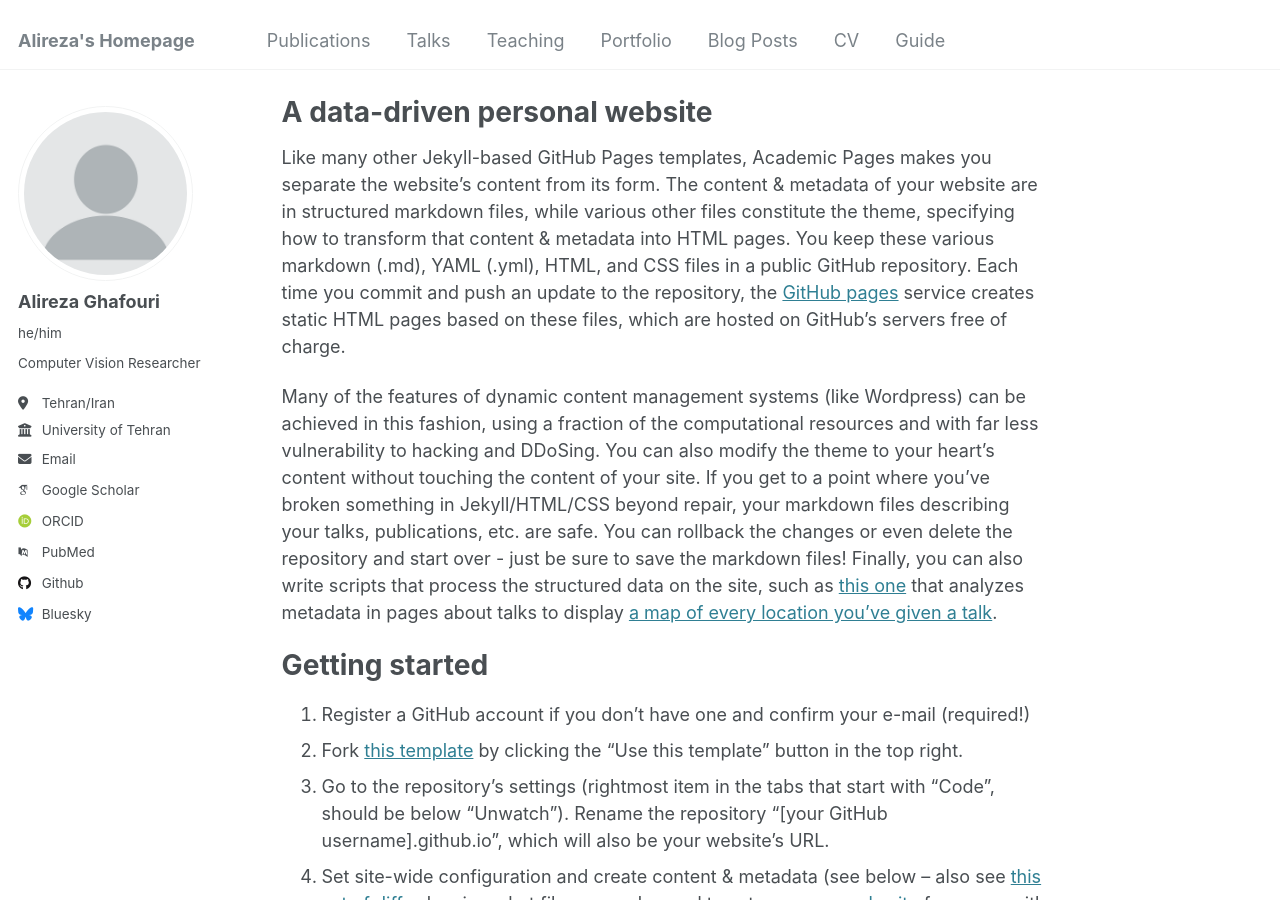
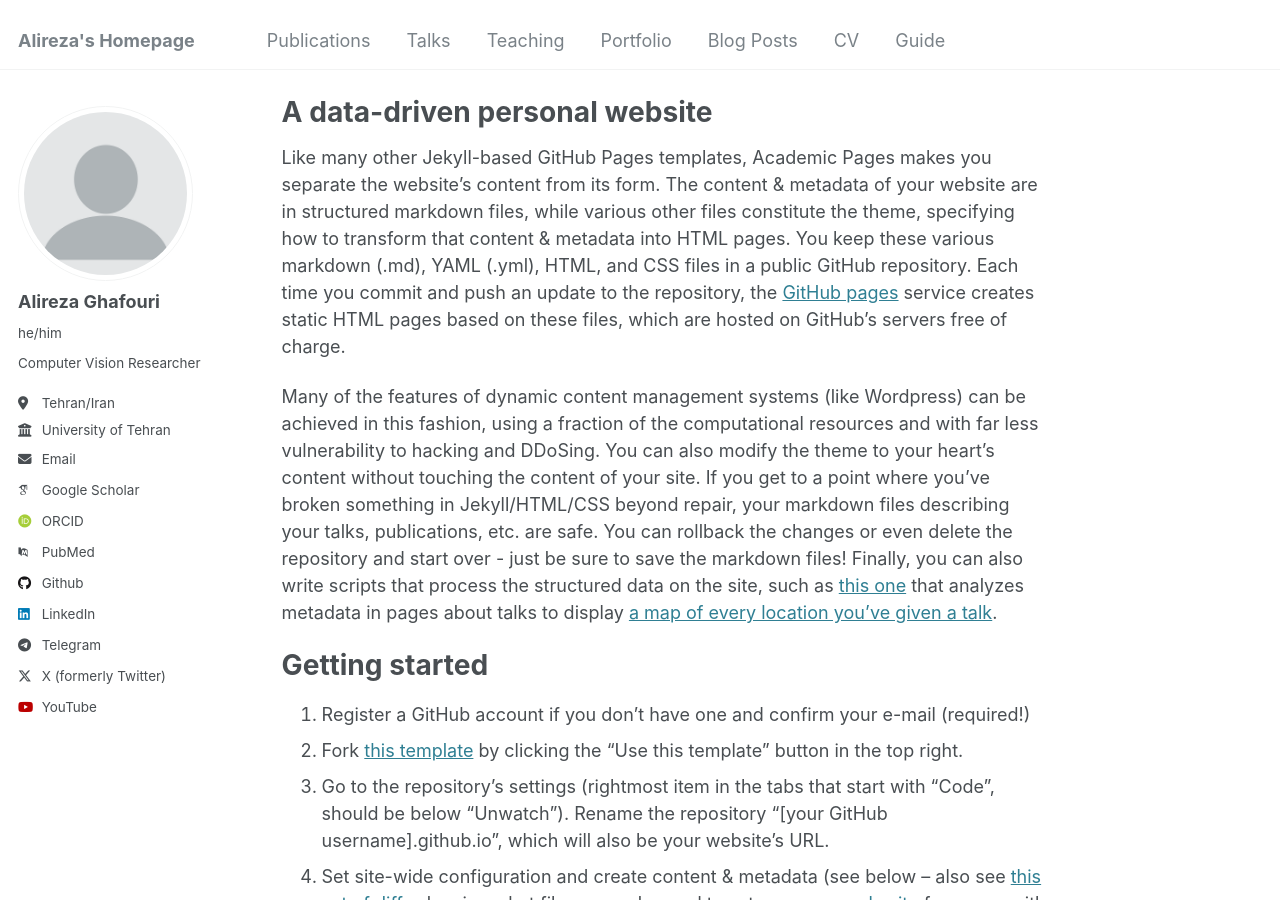
Before and after one commit to Alireza-Ghafouri/Alireza-Ghafouri.github.io, a Jekyll site: the page built from _pages/about.md, in a window 1280 px wide and 900 px high, scrolled down 347 px. Built offline with Jekyll 4.4.1, drawn with Linux system fonts in a browser that asks for light colours; some web fonts are replaced; part of the change alters nothing that is shown.

Commit message:
Update Social Media section

```diff
--- a/_config.yml
+++ b/_config.yml
@@ -49,7 +49,7 @@ author:
   stackoverflow    : # User number or user number and name (i.e., use "1" or "1/jeff-atwood")
 
   # Social media
-  bluesky          : "bsky.app" # Replace this with you Bluesky username
+  bluesky          : # Replace this with you Bluesky username
   facebook         : # Username
   flickr           : # Username
   foursquare       : # Username
@@ -58,20 +58,20 @@ author:
   keybase          : # Username
   instagram        : # Username
   lastfm           : # Username
-  linkedin         : # Username
+  linkedin         : "alirezaghafouri" # Username
   mastodon         : # URL
   medium           : # URL
   pinterest        : # Username
   soundcloud       : # Username
   steam            : # Username
-  telegram         : # URL
+  telegram         : "alirezazghafouri1" # URL
   tumblr           : # Username
-  twitter          : # Username for X / Twitter
+  twitter          : "Alireza_Ghafr" # Username for X / Twitter
   vine             : # Username
   weibo            : # Username
   wikipedia        : # Username
   xing             : # Username
-  youtube          : # Username
+  youtube          : "AlirezaGhafouri" # Username
   zhihu            : # Username
 
 # Publication Category - The following the list of publication categories and their headings
```
